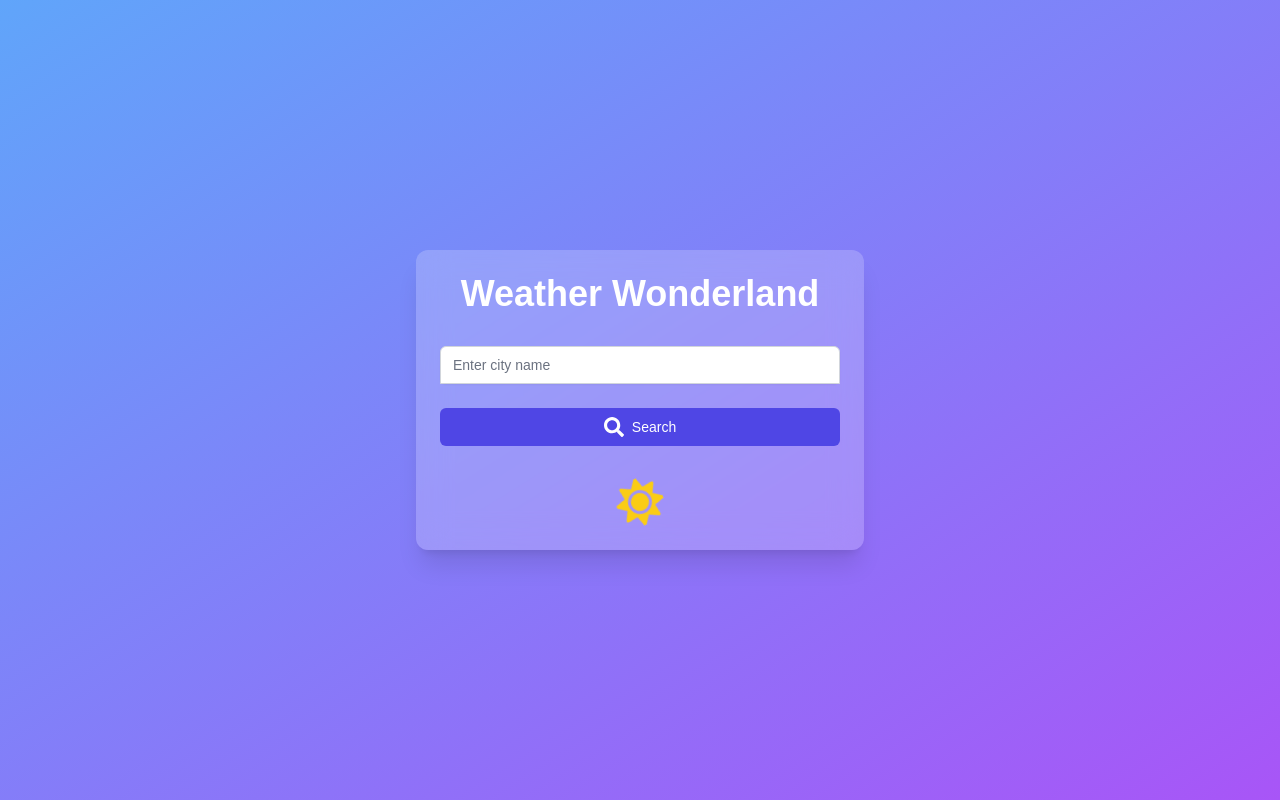
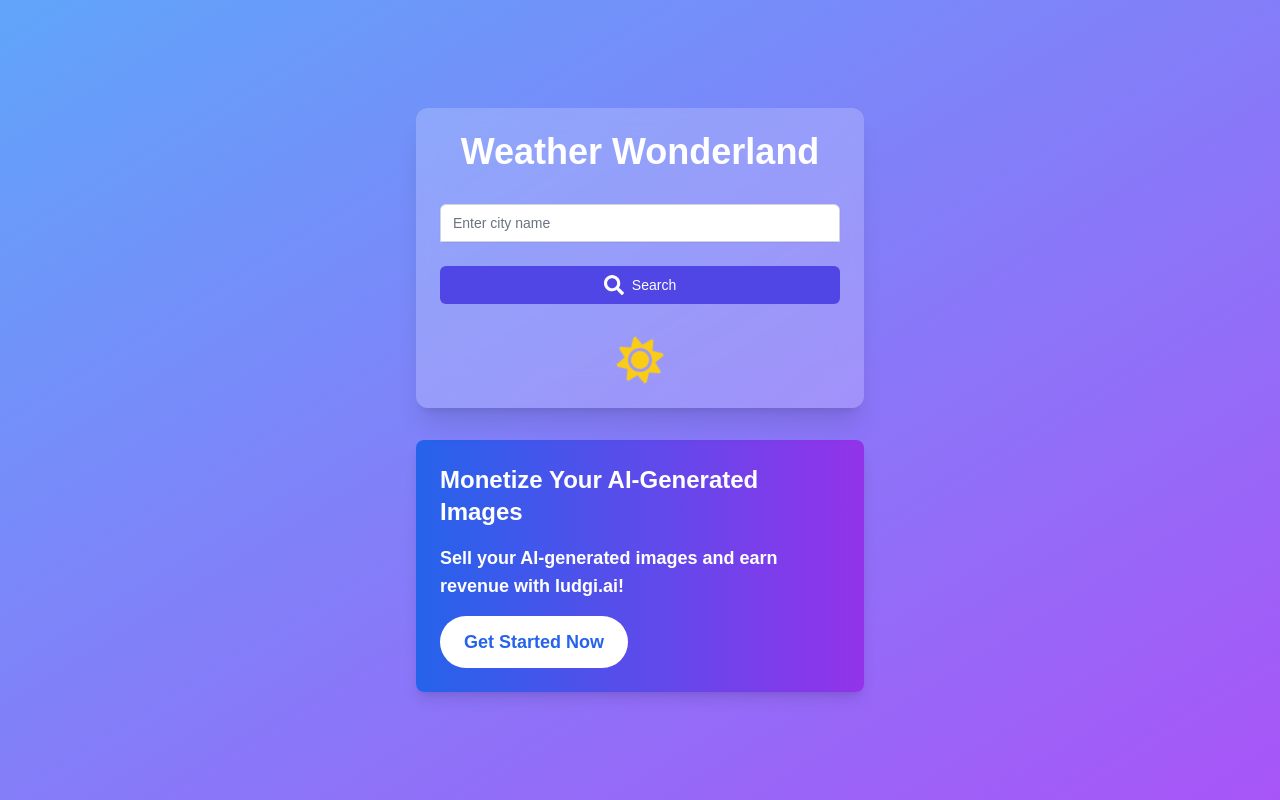
Before and after one commit to nohsangwoo/weathero, a Next.js app: page / in a window 1280 px wide. Built offline with nearby package versions, Linux system fonts and the light colour scheme; no server answers.

Commit message:
feat: ludgi site

```diff
--- /dev/null
+++ b/src/app/components/DisplayLudgi.tsx
@@ -0,0 +1,27 @@
+import { motion } from "framer-motion";
+
+export default function DisplayLudgi() {
+    return (
+        <motion.div
+            initial={{ opacity: 0, y: 50 }}
+            animate={{ opacity: 1, y: 0 }}
+            transition={{ delay: 0.7, duration: 0.5 }}
+            className="mt-8 bg-gradient-to-r from-blue-600 to-purple-600 rounded-lg shadow-lg p-6 max-w-md w-full"
+        >
+            <h2 className="text-2xl font-bold mb-4 text-white">
+                Monetize Your AI-Generated Images
+            </h2>
+            <p className="text-lg font-semibold text-white mb-4">
+                Sell your AI-generated images and earn revenue with ludgi.ai!
+            </p>
+            <a
+                href="https://ludgi.ai"
+                target="_blank"
+                rel="noopener noreferrer"
+                className="inline-block bg-white text-blue-600 px-6 py-3 rounded-full font-bold hover:bg-blue-100 transition-colors text-lg"
+            >
+                Get Started Now
+            </a>
+        </motion.div>
+    );
+}
--- a/src/app/page.tsx
+++ b/src/app/page.tsx
@@ -3,6 +3,7 @@ import React, { useState, useEffect } from 'react';
 import axios from 'axios';
 import { motion } from 'framer-motion';
 import { FaSearch, FaMapMarkerAlt, FaSun, FaMoon, FaCloud, FaWind, FaThermometerHalf, FaTint, FaCompress } from 'react-icons/fa';
+import DisplayLudgi from './components/DisplayLudgi';
 
 const WeatherApp: React.FC = () => {
   const [weather, setWeather] = useState<any>(null);
@@ -54,7 +55,7 @@ const WeatherApp: React.FC = () => {
   };
 
   return (
-    <div className="min-h-screen bg-gradient-to-br from-blue-400 to-purple-500 flex items-center justify-center px-4 sm:px-6 lg:px-8">
+    <div className="min-h-screen bg-gradient-to-br from-blue-400 to-purple-500 flex items-center justify-center px-4 sm:px-6 lg:px-8 flex-col">
       <motion.div
         initial={{ opacity: 0, y: -50 }}
         animate={{ opacity: 1, y: 0 }}
@@ -166,6 +167,7 @@ const WeatherApp: React.FC = () => {
           </motion.div>
         ) : null}
       </motion.div>
+      <DisplayLudgi />
     </div>
   );
 };
```
